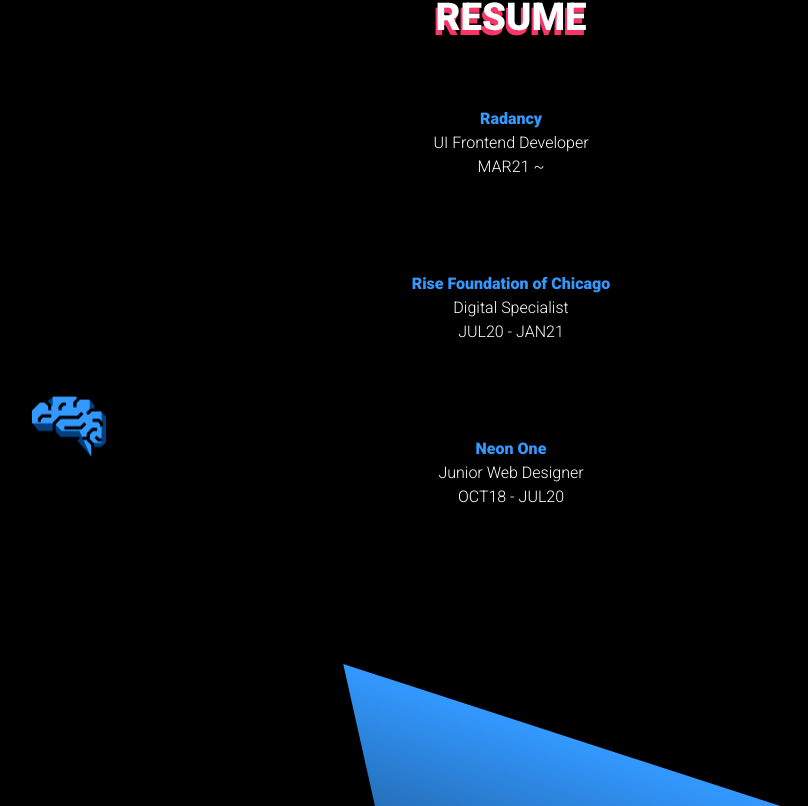
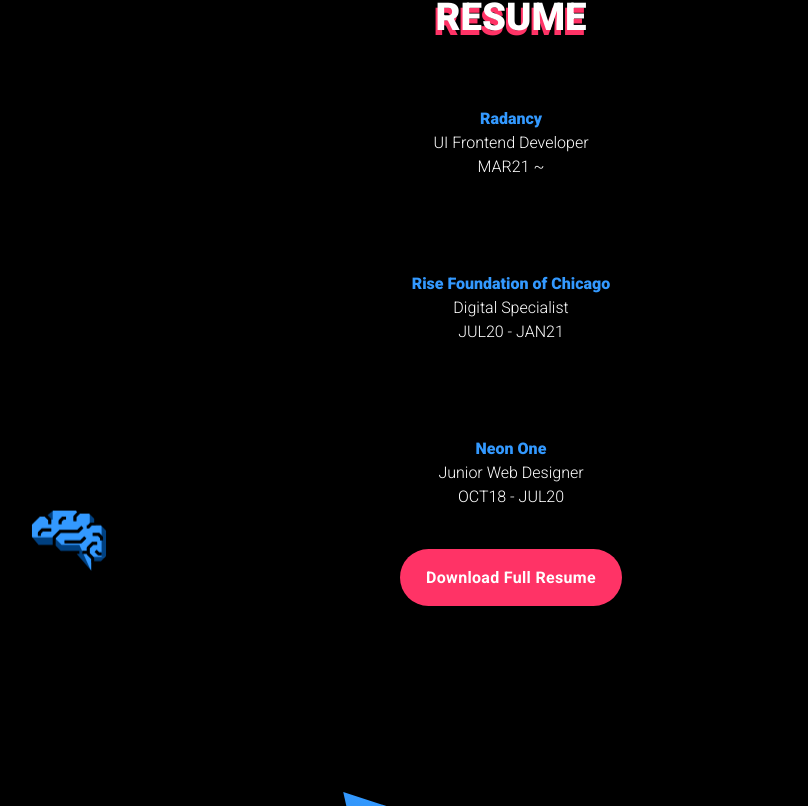
Before and after one commit to dwhite02/portfolio-v-1.2, a Vue app: page /#home in a window 1280 px wide. Shown: the part 1705-2511 px from the top of the page, without its empty margins (129-937 px from the left). Built offline with nearby package versions, Linux system fonts and the light colour scheme; a web font is replaced by a local one.

Commit message:
Add resume download

```diff
--- a/src/views/About.vue
+++ b/src/views/About.vue
@@ -11,10 +11,13 @@
 }
 
 const jobs = ref<JobItem[]>([
-        {id: id++, org:"Radancy", role:"UI Frontend Developer", date:"MAR21 ~"},
-        {id: id++, org:"Rise Foundation of Chicago", role:"Digital Specialist", date:"JUL20 - JAN21"},
-        {id: id++, org:"Neon One", role:"Junior Web Designer", date:"OCT18 - JUL20"},
+    { id: id++, org: "Radancy", role: "UI Frontend Developer", date: "MAR21 ~" },
+    { id: id++, org: "Rise Foundation of Chicago", role: "Digital Specialist", date: "JUL20 - JAN21" },
+    { id: id++, org: "Neon One", role: "Junior Web Designer", date: "OCT18 - JUL20" },
 ])
+
+// Point this to your actual PDF (best: place under /public/resume/...)
+const resumeUrl = '/resume.pdf'
 </script>
 
 <template>
@@ -28,21 +31,37 @@
                     <h1 class="t-title"> ABOUT </h1>
                     <div class="t-text-container text-center md:text-left mx-auto">
                         <p class="t-text">
-                            Hey there! Welcome to what you could call my mind—pretty wild, right? 🤯 But let’s skip the tour and get to the good stuff. I’m a digital designer with a passion for blending design and front-end development. I'm always exploring new ways to merge creativity with tech, adding my own twist along the way. If you're here to look around, feel free to treat this like a chill screensaver. And don’t worry—you’re not actually trapped in here (probably). I’ve got to prep for my trip to Mars... or was it Mercury? Either way, thanks for stopping by. Who knows, maybe we’ll cross paths again in the digital cosmos. 🚀
+                            Hey there! Welcome to what you could call my mind—pretty wild, right? 🤯 But let’s skip the
+                            tour and get to the good stuff. I’m a digital designer with a passion for blending design
+                            and front-end development. I'm always exploring new ways to merge creativity with tech,
+                            adding my own twist along the way. If you're here to look around, feel free to treat this
+                            like a chill screensaver. And don’t worry—you’re not actually trapped in here (probably).
+                            I’ve got to prep for my trip to Mars... or was it Mercury? Either way, thanks for stopping
+                            by. Who knows, maybe we’ll cross paths again in the digital cosmos. 🚀
                         </p>
                     </div>
                 </div>
             </div>
+
             <div class="t-side-content flex justify-evenly">
                 <div class="t-sub-title">
                     <h2> RESUME </h2>
                 </div>
+
                 <div v-for="job in jobs" :key="job.id" class="t-job">
-                    <h3 class="t-org">{{ job.org}} </h3>
-                    <p class="t-role "> {{ job.role}} </p>
-                    <p class="t-date"> {{ job.date}} </p>
+                    <h3 class="t-org">{{ job.org }} </h3>
+                    <p class="t-role "> {{ job.role }} </p>
+                    <p class="t-date"> {{ job.date }} </p>
                 </div>
             </div>
+
+            <!-- NEW: Download Resume CTA -->
+            <div class="t-actions">
+                <a class="t-btn t-btn--primary" :href="resumeUrl" download aria-label="Download full resume (PDF)">
+                    Download Full Resume
+                </a>
+            </div>
+
             <div class="t-bg">
                 <div class="t-brain one">
                     <img class="" src="../assets/brain.svg" alt="brain">
@@ -56,7 +75,6 @@
 </template>
 
 <style lang="scss" scoped>
-
 .t-wrapper {
     padding-top: 100px;
 }
@@ -90,7 +108,8 @@
 
 .t-content {
     max-width: $container-lg;
-        @include breakpoint(xl,max) {
+
+    @include breakpoint(xl, max) {
         flex-direction: column;
     }
 
@@ -107,7 +126,7 @@
 .t-image {
     margin-left: 0;
 
-        @include breakpoint(xl,max) {
+    @include breakpoint(xl, max) {
         width: 100%;
     }
 
@@ -121,13 +140,15 @@
     margin-top: -35%;
     color: white;
 
-        @include breakpoint(xl,max) {
+    @include breakpoint(xl, max) {
         width: 100%;
     }
 }
 
 .t-job {
+    &:not(:last-of-type) {
         margin-bottom: 7.5%;
+    }
 
     h3 {
         color: $primary;
@@ -136,15 +157,10 @@
 
 .t-side-content {
     color: white;
-        margin-bottom: 10%;
+    margin-bottom: 2.5rem;
     flex-direction: column;
     text-align: center;
     margin-top: 5%;
-
-        // @include breakpoint(md) {
-        //     flex-direction: row;
-        //     text-align: left;
-        // }
 }
 
 .t-sub-title {
@@ -169,7 +185,7 @@
     border-radius: 50px;
     height: auto;
     margin-top: 3%;
-        max-width: $container-md;;
+    max-width: $container-md;
 
     &::after {
         display: none;
@@ -191,4 +207,56 @@
     }
 }
 
+/* NEW: CTA styles */
+.t-actions {
+    display: flex;
+    justify-content: center;
+    margin: 0 auto 20%;
+    padding-inline: 1rem;
+
+    @include breakpoint(md) {
+        justify-content: flex-start;
+    }
+}
+
+.t-btn {
+    display: inline-flex;
+    align-items: center;
+    justify-content: center;
+    font-weight: 700;
+    letter-spacing: .02em;
+    text-decoration: none;
+    border-radius: 999px;
+    padding: 0.9rem 1.5rem;
+    border: 2px solid transparent;
+    transition: transform .15s ease, background .35s ease, border-color .2s ease;
+    outline: none;
+
+    &--primary {
+        background: $secondary;
+        color: #fff;
+        box-shadow: 0 10px 24px rgba(0, 0, 0, .25);
+
+        &:hover {
+            transform: translateY(-1px);
+            background: $primary;
+            border-color: color-mix(in oklab, $primary 35%, white 65%);
+        }
+
+        &:focus-visible {
+            box-shadow: 0 0 0 4px rgba($primary, .35), 0 10px 24px rgba(0, 0, 0, .25);
+        }
+
+        &:active {
+            transform: translateY(0);
+            box-shadow: 0 8px 18px rgba(0, 0, 0, .22);
+        }
+    }
+}
+
+@media (prefers-reduced-motion: reduce) {
+    .t-btn {
+        transition: none;
+    }
+}
 </style>
```
Also changed, not shown: 1 other file (tests, documents, lock files or other folders). Lines whose indentation alone changed are shown as unchanged.
